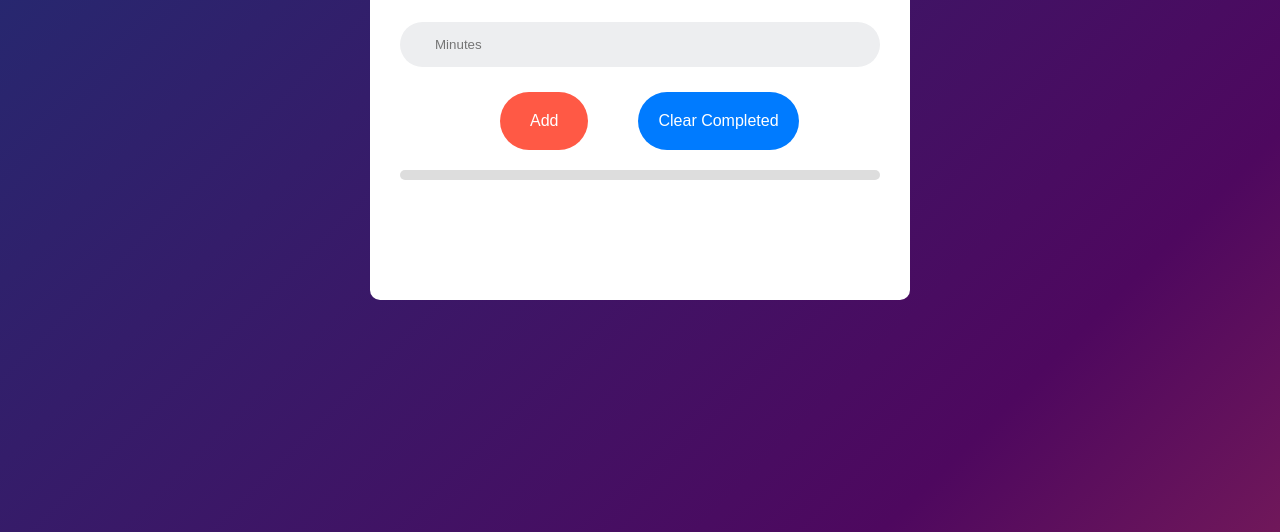
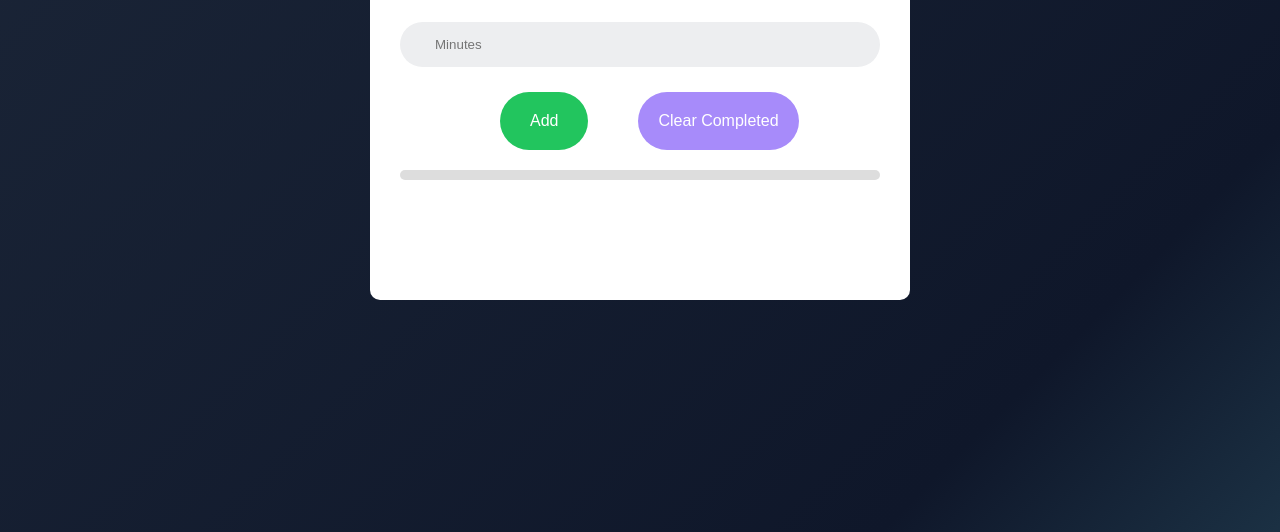
Before and after one commit to TravisTB/ToDoList, a plain HTML site: page index.html in a window 1280 px wide. Shown: the part 268-800 px from the top of the page. Drawn offline with Linux system fonts and the light colour scheme.

Commit message:
More restyling

```diff
--- a/style.css
+++ b/style.css
@@ -63,17 +63,10 @@ ul li.editing {
 }
 
 .container {
-    background: linear-gradient(135deg, #153677, #4e085f, #ff5945);
-    background-size: 200% 200%;
-    animation: gradient 5s ease infinite;
-}
-
-.container {
     width: 100%;
     min-height: 100vh;
-    background: linear-gradient(135deg, #153677, #4e085f);
+    background: linear-gradient(135deg, #1e293b, #0f172a, #4e9caf);
     padding: 10px;
-    background: linear-gradient(135deg, #153677, #4e085f, #ff5945);
     background-size: 200% 200%;
     animation: gradient 5s ease infinite;
 }
@@ -193,6 +186,12 @@ ul li .timer {
 .add-button {
     padding: 20px 30px;
     margin-left: 100px;
+    background: #22c55e; /* Vibrant green */
+    transition: background 0.3s ease, transform 0.2s ease;
+}
+.add-button:hover {
+    background: #16a34a; /* Darker green on hover */
+    transform: scale(1.05); /* Slightly enlarge on hover */
 }
 
 #clear-completed {
@@ -232,7 +231,7 @@ ul li.editing .timer {
 }
 
 #clear-completed {
-    background: #007bff; /* Bright blue background */
+    background: #a78bfa; /* Soft purple */
     color: #fff; /* White text */
     padding: 10px 20px;
     border-radius: 40px;
@@ -242,7 +241,7 @@ ul li.editing .timer {
 }
 
 #clear-completed:hover {
-    background: #0056b3; /* Darker blue on hover */
+    background: #8b5cf6; /* Darker purple on hover */
     transform: scale(1.05); /* Slightly enlarge on hover */
 }
 
```
